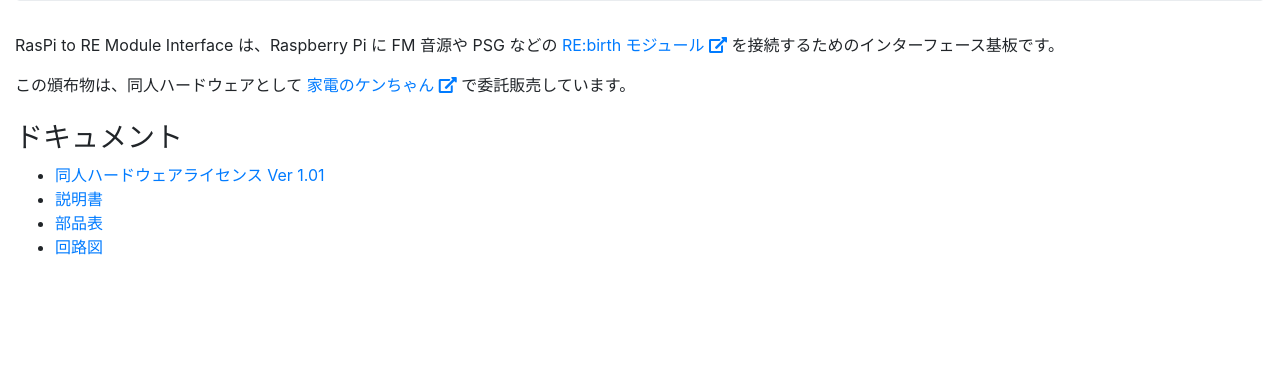
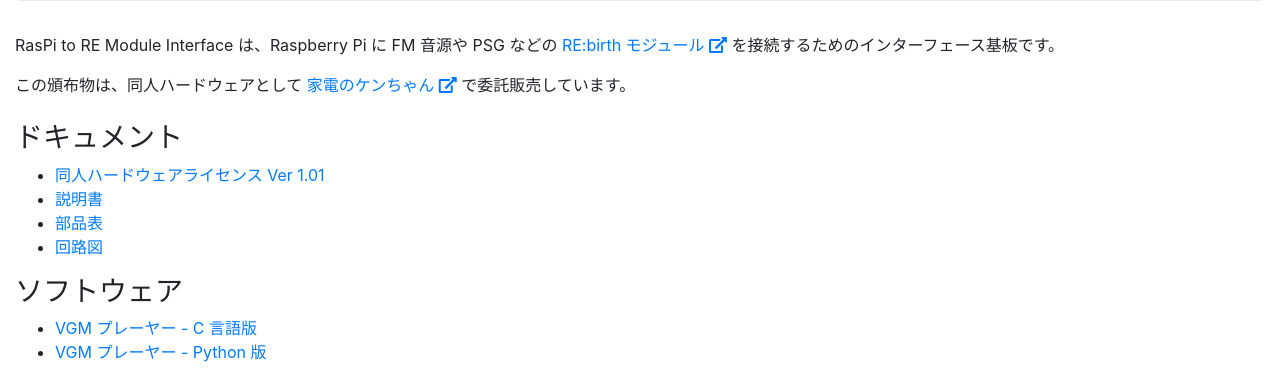
Before and after one commit to tettoon/vgmplayer-rpi-re-doc, a plain HTML site: page docs/index.html in a window 1280 px wide. Shown: the part 548-936 px from the top of the page. Before the commit the page ends 831 px from the top, so only its background shows below. Drawn offline with nearby package versions, Linux system fonts and the light colour scheme.

Commit message:
制御ソフトウェアのリンクを追加しました。

```diff
--- a/docs/index.html
+++ b/docs/index.html
@@ -39,10 +39,25 @@
             <a href="manual.html">説明書</a>
           </li>
           <li>
-            <a href="partslist.html" target="_blank">部品表</a>
+            <a href="partslist.html">部品表</a>
           </li>
           <li>
             <a href="schematic.pdf" target="_blank">回路図</a>
+          </li>
+        </ul>
+        <h3>
+          ソフトウェア
+        </h3>
+        <ul>
+          <li>
+            <a href="https://github.com/tettoon/vgmplayer-rpi-re-c/wiki">
+              VGM プレーヤー - C 言語版
+            </a>
+          </li>
+          <li>
+            <a href="https://github.com/tettoon/vgmplayer-rpi-re/">
+              VGM プレーヤー - Python 版
+            </a>
           </li>
         </ul>
       </div>
```
